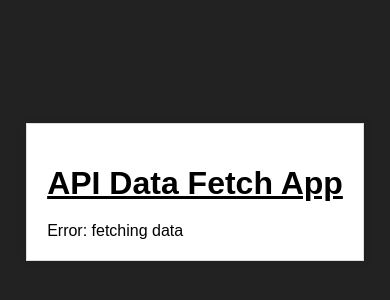
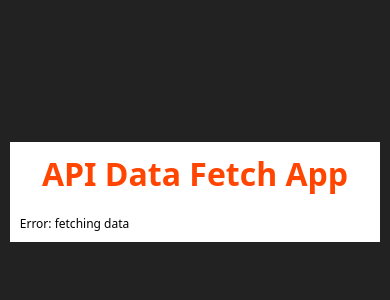
Before and after one commit to Hamid6426/api-data-fetch, a website: page public/index.html in a window 390 px wide. Shown: the part 230-530 px from the top of the page. Drawn offline with Linux system fonts and the light colour scheme; no server answers.

Commit message:
Update styles.css
Correcting the unwrapped text

```diff
--- a/public/styles.css
+++ b/public/styles.css
@@ -1,31 +1,68 @@
-body {
-    font-family: Arial, sans-serif;
+/* Global Settings */
+* {
     margin: 0;
     padding: 0;
+    box-sizing: border-box;
+    font-family: system-ui, -apple-system, BlinkMacSystemFont, 'Segoe UI', Roboto, Oxygen, Ubuntu, Cantarell, 'Open Sans', 'Helvetica Neue', sans-serif;
+}
+
+/* Styling Background & content box */
+body {
     display: flex;
-    justify-content: center;
-    align-items: center;
+    justify-content: center; /* Center the internal box/content Horizon0tally */
+    align-items: center; /* Center the internal box/content Vertically */
+    width: 100vw;
     height: 100vh;
     background-color: #222;
 }
 
-h1{
-    text-decoration: underline;
-}
-
+/* Styling the content board */
 #content {
+    background: #fff;
+    width: 80%;
     padding: 20px;
-    background: #fff;
-    border: 1px solid #ddd;
-    box-shadow: 0 0 10px rgba(0, 0, 0, 0.1);
     text-align: center;
+    margin: 0 auto;
 }
 
 h1 {
+    color: orangered;
     margin-bottom: 20px;
 }
 
+ /* A container within #content because the "messageToshow" was not wrapping */
+#message-container {
+    max-width: 100%;
+}
+
+/* Styling the fetched data */
 #api-data {
     margin-top: 20px;
     text-align: left;
+    font-size: 16px;
+    white-space: pre-wrap; /* Handles text wrapping */
 }
+
+/* Media Queries Here */
+@media (max-width: 768px) {
+    #content {
+        width: 90%; /* Adjust width for smaller screens */
+        padding: 15px; /* Adjust padding */
+    }
+    #api-data {
+        font-size: 14px; /* Adjust font size */
+    }
+}
+
+@media (max-width: 480px) {
+    body {
+        justify-content: flex-start; /* Align content to the top */
+    }
+    #content {
+        width: 95%; /* Adjust width for smaller screens */
+        padding: 10px; /* Adjust padding */
+    }
+    #api-data {
+        font-size: 12px; /* Further adjust font size */
+    }
+}
```
